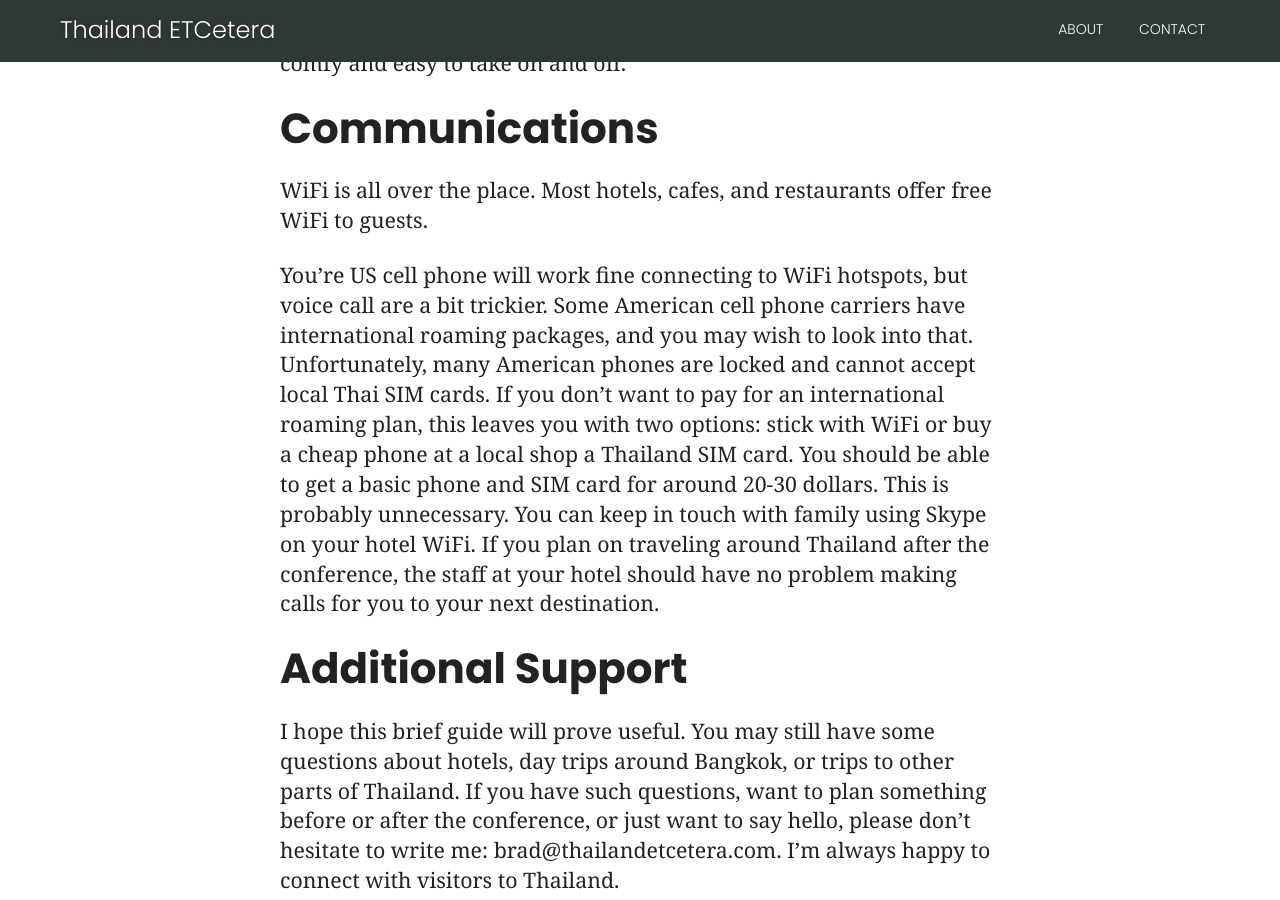
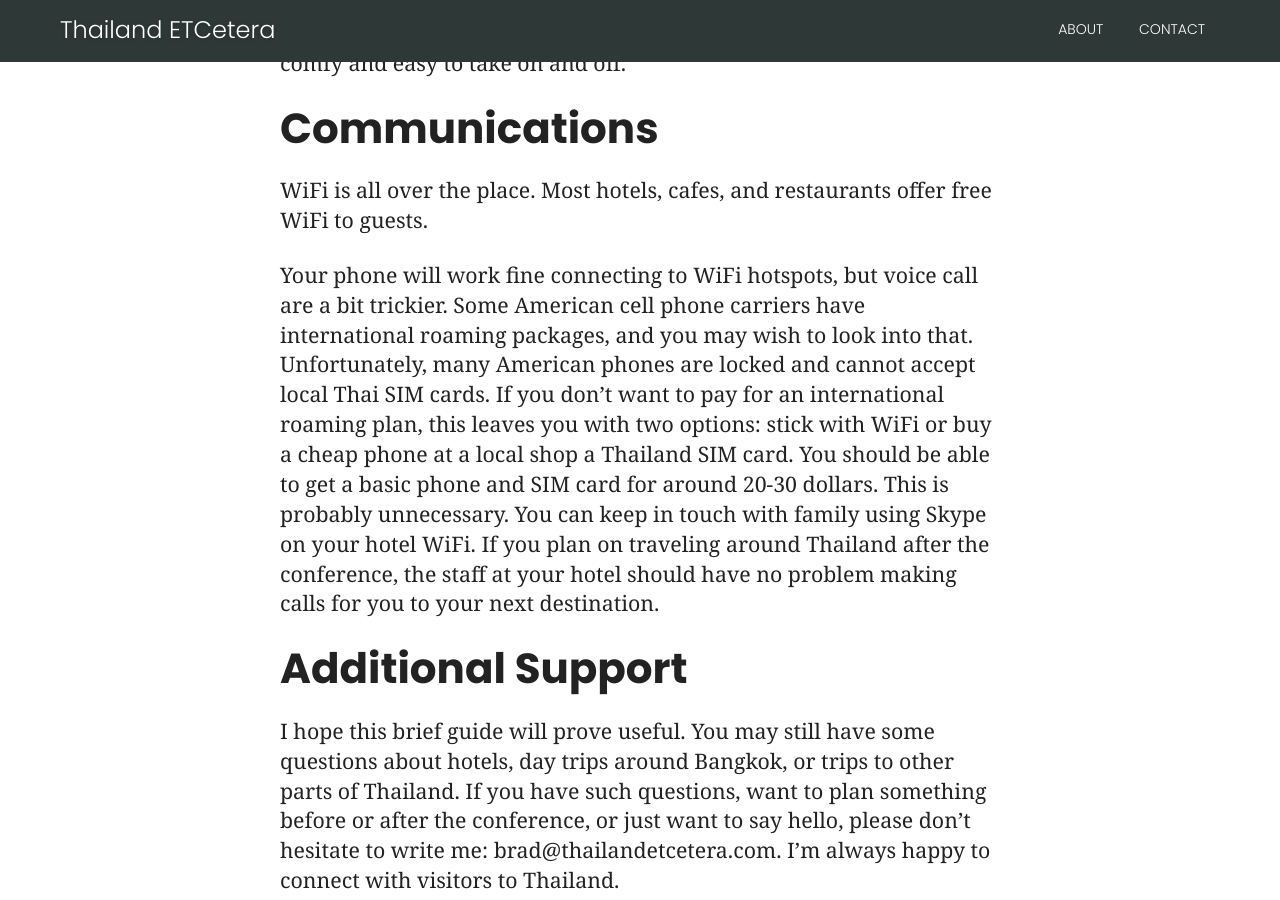
Before and after one commit to akaligo/akaligo.github.io, a Jekyll site: the page built from _pages/nea.md, in a window 1280 px wide and 900 px high, scrolled down 3570 px. Built offline with Jekyll 4.4.1, drawn with Linux system fonts in a browser that asks for light colours; nearby versions of some CDN libraries; some web fonts are replaced.

Commit message:
Minor grammar update

```diff
--- a/_pages/nea.md
+++ b/_pages/nea.md
@@ -55,7 +55,7 @@ Wear comfortable shoes. In addition to using the Skytrain, you will likely be wa
 
 WiFi is all over the place. Most hotels, cafes, and restaurants offer free WiFi to guests.
 
-You're US cell phone will work fine connecting to WiFi hotspots, but voice call are a bit trickier. Some American cell phone carriers have international roaming packages, and you may wish to look into that. Unfortunately, many American phones are locked and cannot accept local Thai SIM cards. If you don't want to pay for an international roaming plan, this leaves you with two options: stick with WiFi or buy a cheap phone at a local shop a Thailand SIM card. You should be able to get a basic phone and SIM card for around 20-30 dollars. This is probably unnecessary. You can keep in touch with family using Skype on your hotel WiFi. If you plan on traveling around Thailand after the conference, the staff at your hotel should have no problem making calls for you to your next destination.
+Your phone will work fine connecting to WiFi hotspots, but voice call are a bit trickier. Some American cell phone carriers have international roaming packages, and you may wish to look into that. Unfortunately, many American phones are locked and cannot accept local Thai SIM cards. If you don't want to pay for an international roaming plan, this leaves you with two options: stick with WiFi or buy a cheap phone at a local shop a Thailand SIM card. You should be able to get a basic phone and SIM card for around 20-30 dollars. This is probably unnecessary. You can keep in touch with family using Skype on your hotel WiFi. If you plan on traveling around Thailand after the conference, the staff at your hotel should have no problem making calls for you to your next destination.
 
 ## Additional Support
 
```
Also changed, not shown: _pages/about-ryan.md (+1 -1 lines).
